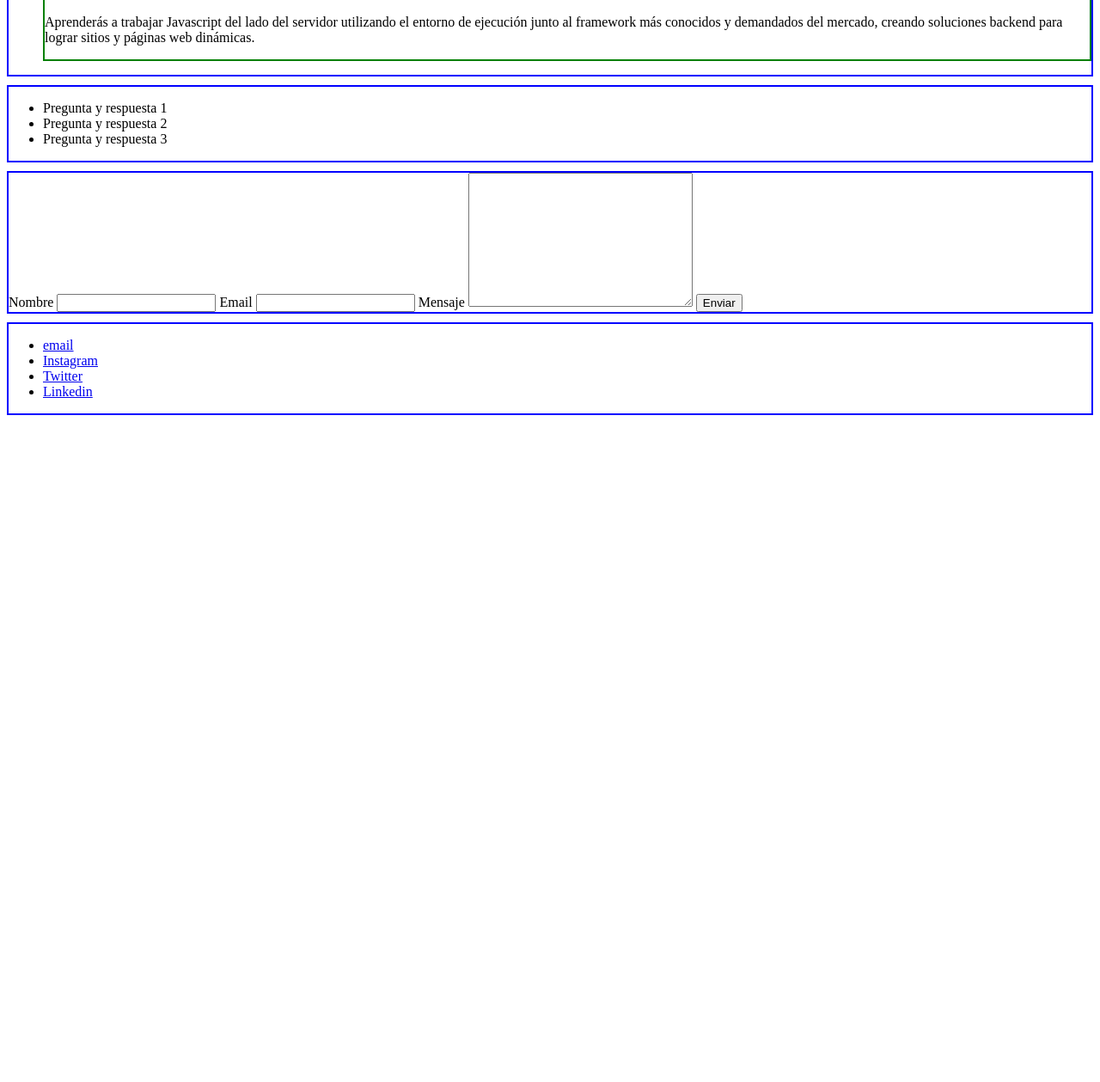
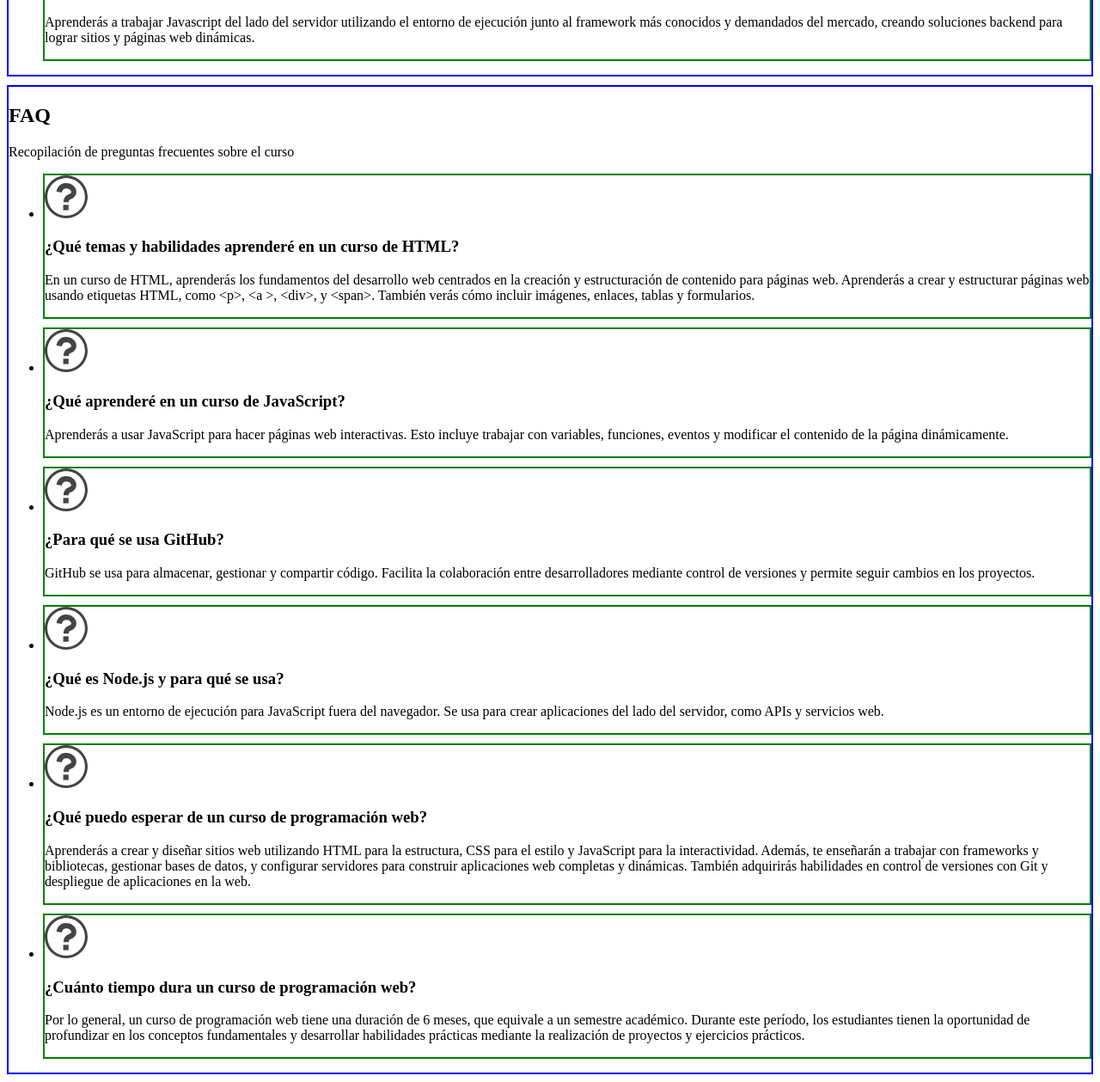
Before and after one commit to tecnopulsar/codoacodo-grupo11-comision24137, a plain HTML site: page index.html in a window 1280 px wide. Shown: the part 2684-3943 px from the top of the page at 86% size. Before the commit the page ends 3177 px from the top, so only its background shows below. Drawn offline with Linux system fonts and the light colour scheme.

Commit message:
agregado de faq

```diff
--- a/index.html
+++ b/index.html
@@ -19,7 +19,7 @@
                 <li><a href="#tecnologias"><span><img
                                 style="width: 5opx; height: 50px;"
                                 src="./imagenes/iconos/tecnologias.svg"
-                                alt="link tecnologias"></span>Tecnologías</a>
+                                alt="link tecnologias-carrusel"></span>Tecnologías</a>
                 </li>
                 <li><a href="#temario"><span><img
                                 style="width: 5opx; height: 50px;"
@@ -193,10 +193,109 @@
         <!-- Preguntas frecuentes -->
         <section style="border: 2px solid blue; margin-bottom: 10px;"
             class="preguntas-frecuentes">
-            <ul class="preguntas-items">
-                <li>Pregunta y respuesta 1</li>
-                <li>Pregunta y respuesta 2</li>
-                <li>Pregunta y respuesta 3</li>
+            <h2 class="preguntas-frecuentes-titulo">FAQ</h2>
+            <p class="preguntas-frecuentes-descripcion">Recopilación de
+                preguntas frecuentes sobre el curso</p>
+            <ul class="preguntas-cards">
+                <li style="border: 2px solid green; margin-bottom: 10px;"
+                    class="preguntas-item">
+                    <div class="preguntas-item-pregunta">
+                        <img style="width: 5opx; height: 50px;"
+                            src="./imagenes/iconos/pregunta.svg"
+                            alt="preguntas frecuentes">
+                        <h3>¿Qué temas y habilidades aprenderé en un curso de
+                            HTML?</h3>
+                    </div>
+                    <p class="preguntas-item-respuesta">En un curso de HTML,
+                        aprenderás los fundamentos del
+                        desarrollo web centrados en la creación y estructuración
+                        de contenido para páginas web. Aprenderás a crear y
+                        estructurar páginas web usando etiquetas HTML, como
+                        &lt;p&gt;, &lt;a &gt;, &lt;div&gt;, y &lt;span&gt;.
+                        También verás cómo incluir
+                        imágenes, enlaces, tablas y formularios.
+                    </p>
+                </li>
+                <li style="border: 2px solid green; margin-bottom: 10px;"
+                    class="preguntas-item">
+                    <div class="preguntas-item-pregunta">
+                        <img style="width: 5opx; height: 50px;"
+                            src="./imagenes/iconos/pregunta.svg"
+                            alt="preguntas frecuentes">
+                        <h3>¿Qué aprenderé en un curso de JavaScript?</h3>
+                    </div>
+                    <p class="preguntas-item-respuesta">Aprenderás a usar
+                        JavaScript para hacer páginas web interactivas. Esto
+                        incluye trabajar con variables, funciones, eventos y
+                        modificar el contenido de la página dinámicamente.
+                    </p>
+                </li>
+                <li style="border: 2px solid green; margin-bottom: 10px;"
+                    class="preguntas-item">
+                    <div class="preguntas-item-pregunta">
+                        <img style="width: 5opx; height: 50px;"
+                            src="./imagenes/iconos/pregunta.svg"
+                            alt="preguntas frecuentes">
+                        <h3>¿Para qué se usa GitHub?</h3>
+                    </div>
+                    <p class="preguntas-item-respuesta">GitHub se usa para
+                        almacenar, gestionar y compartir código. Facilita la
+                        colaboración entre desarrolladores mediante control de
+                        versiones y permite seguir cambios en los proyectos.
+                    </p>
+                </li>
+                <li style="border: 2px solid green; margin-bottom: 10px;"
+                    class="preguntas-item">
+                    <div class="preguntas-item-pregunta">
+                        <img style="width: 5opx; height: 50px;"
+                            src="./imagenes/iconos/pregunta.svg"
+                            alt="preguntas frecuentes">
+                        <h3>¿Qué es Node.js y para qué se usa?</h3>
+                    </div>
+                    <p class="preguntas-item-respuesta">Node.js es un entorno de
+                        ejecución para JavaScript fuera del navegador. Se usa
+                        para crear aplicaciones del lado del servidor, como APIs
+                        y servicios web.
+                    </p>
+                </li>
+                <li style="border: 2px solid green; margin-bottom: 10px;"
+                    class="preguntas-item">
+                    <div class="preguntas-item-pregunta">
+                        <img style="width: 5opx; height: 50px;"
+                            src="./imagenes/iconos/pregunta.svg"
+                            alt="preguntas frecuentes">
+                        <h3>¿Qué puedo esperar de un curso de programación web?
+                        </h3>
+                    </div>
+                    <p class="preguntas-item-respuesta">Aprenderás a crear y
+                        diseñar sitios web utilizando HTML para la estructura,
+                        CSS para el estilo y JavaScript para la interactividad.
+                        Además, te enseñarán a trabajar con frameworks y
+                        bibliotecas, gestionar bases de datos, y configurar
+                        servidores para construir aplicaciones web completas y
+                        dinámicas. También adquirirás habilidades en control de
+                        versiones con Git y despliegue de aplicaciones en la
+                        web.
+                    </p>
+                </li>
+                <li style="border: 2px solid green; margin-bottom: 10px;"
+                    class="preguntas-item">
+                    <div class="preguntas-item-pregunta">
+                        <img style="width: 5opx; height: 50px;"
+                            src="./imagenes/iconos/pregunta.svg"
+                            alt="preguntas frecuentes">
+                        <h3>¿Cuánto tiempo dura un curso de programación web?
+                        </h3>
+                    </div>
+                    <p class="preguntas-item-respuesta">Por lo general, un curso
+                        de programación web tiene una duración de 6 meses, que
+                        equivale a un semestre académico. Durante este período,
+                        los estudiantes tienen la oportunidad de profundizar en
+                        los conceptos fundamentales y desarrollar habilidades
+                        prácticas mediante la realización de proyectos y
+                        ejercicios prácticos.
+                    </p>
+                </li>
             </ul>
         </section>
         <!-- Formulario de contacto y comentarios -->
```
Also changed, not shown: imagenes/iconos/pregunta.svg (added).
